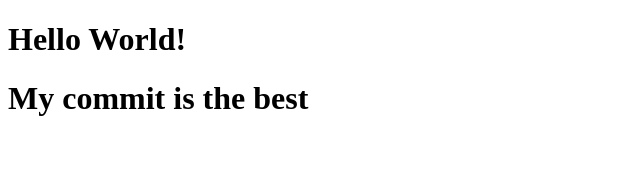
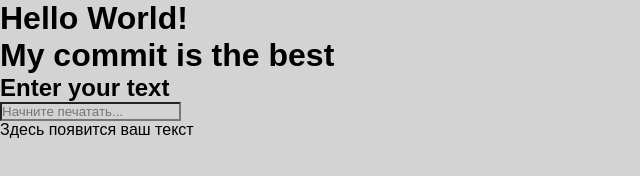
Before and after one commit to balabandev/super-project, a plain HTML site: page index.html in a window 1280 px wide. Shown: the whole page, without its empty margins (0-640 px from the left). Drawn offline with Linux system fonts and the light colour scheme.

Commit message:
add input and output

```diff
--- a/index.html
+++ b/index.html
@@ -4,10 +4,22 @@
     <meta charset="UTF-8">
     <meta name="viewport" content="width=device-width, initial-scale=1.0">
     <title>Document</title>
+    <link rel="stylesheet" href="styles.css">
 </head>
 <body>
     <h1>Hello World!</h1>
 
     <h1>My commit is the best</h1>
+
+    <div class="container">
+        <h2>Enter your text</h2>
+        <input type="text" id="textInput" placeholder="Начните печатать...">
+
+        <div id="output" class="output empty">
+            Здесь появится ваш текст
+        </div>
+    </div>
+
+    <script src="app.js"></script>
 </body>
 </html>
```
